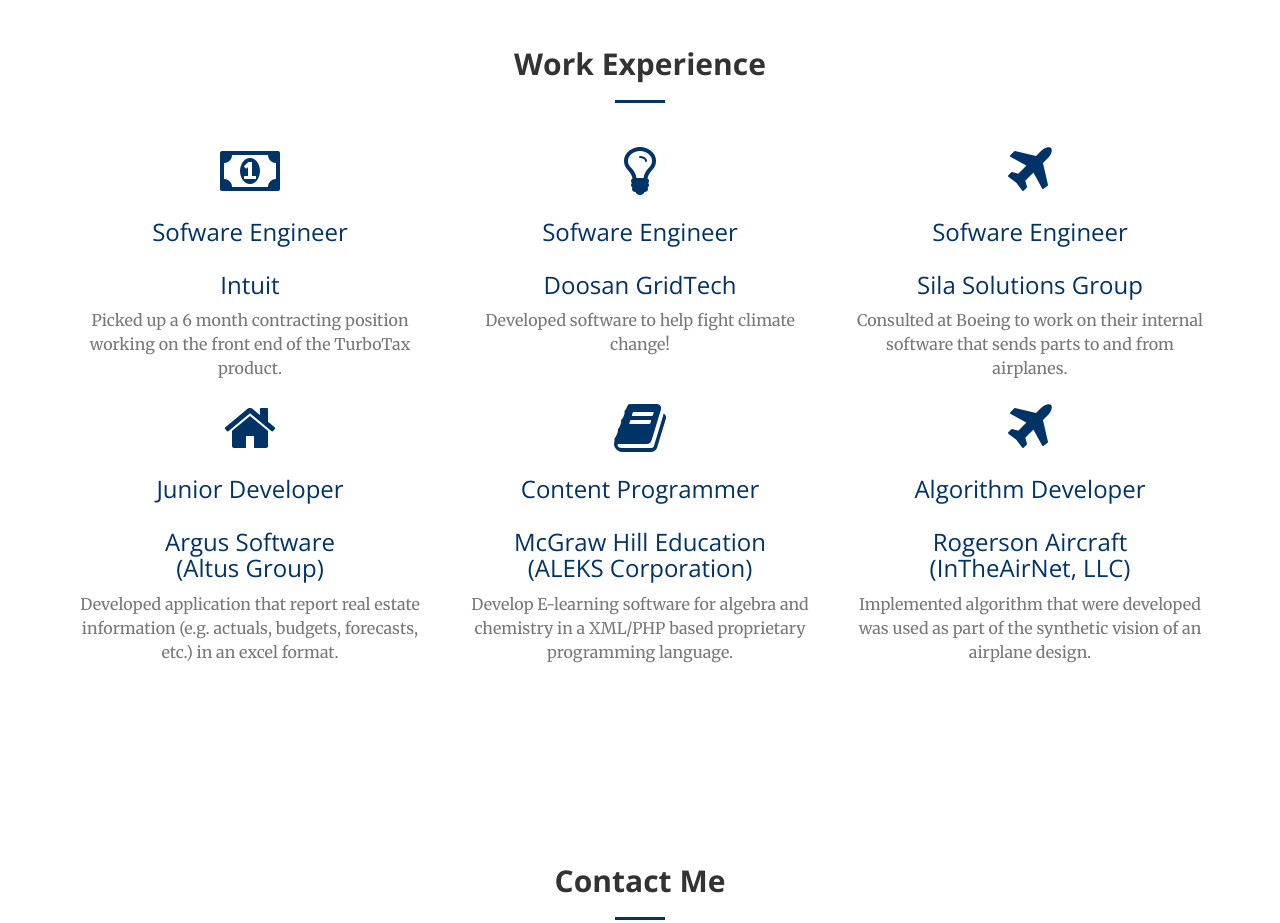
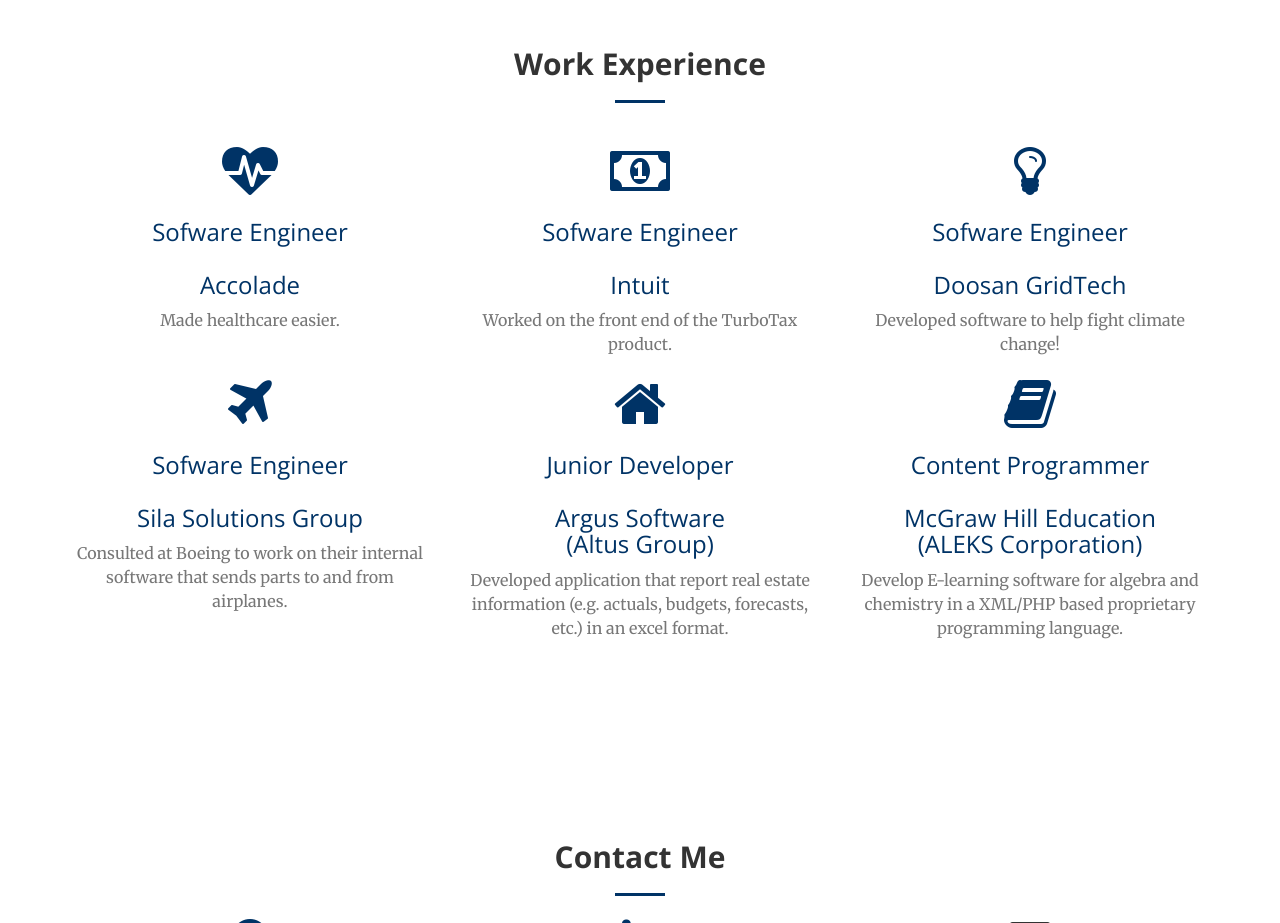
Before and after one commit to Tanagent/tanagent.github.io, a plain HTML site: page index.html in a window 1280 px wide. Shown: the part 1820-2743 px from the top of the page. Drawn offline with nearby package versions, Linux system fonts and the light colour scheme.

Commit message:
added Accolade

```diff
--- a/index.html
+++ b/index.html
@@ -143,13 +143,19 @@
 		</div>
 		<div class="container">
 
-			<!--*******BRIAN, UNCOMMENT THE CODE BELOW WHEN YOU HAVE NEW WORK EXPERIENCR TO HAVE. IF YOU HAVE ONLY ONE NEW WORK EXPERIENCE TO ADD, ONLY UNCOMMENT THE MIDDLE PART (THE SECOND SET OF DIVS)********-->
 			<div class="row">
+                <div class="col-lg-4 col-md-4 text-center">
+					<div class="service-box">
+						<i class="fa fa-4x fa-heartbeat text-primary sr-icons"></i>
+						<h3>Sofware Engineer<br><br>Accolade</h3>
+						<p class="text-muted">Made healthcare easier.</p>
+					</div>
+				</div>
 				<div class="col-lg-4 col-md-4 text-center">
 					<div class="service-box">
 						<i class="fa fa-4x fa-money text-primary sr-icons"></i>
 						<h3>Sofware Engineer<br><br>Intuit</h3>
-						<p class="text-muted">Picked up a 6 month contracting position working on the front end of the TurboTax product.</p>
+						<p class="text-muted">Worked on the front end of the TurboTax product.</p>
 					</div>
 				</div>
 
@@ -160,19 +166,18 @@
                         <p class="text-muted">Developed software to help fight climate change!</p>
                     </div>
 				</div>
+			</div>
 
-				<div class="col-lg-4 col-md-4 text-center">
+
+
+			<div class="row">
+                <div class="col-lg-4 col-md-4 text-center">
 					<div class="service-box">
                         <i class="fa fa-4x fa-plane text-primary sr-icons"></i>
                         <h3>Sofware Engineer<br><br>Sila Solutions Group</h3>
                         <p class="text-muted">Consulted at Boeing to work on their internal software that sends parts to and from airplanes.</p>
                     </div>
 				</div>
-			</div>
-
-
-
-			<div class="row">
 				<div class="col-lg-4 col-md-4 text-center">
 					<div class="service-box">
                         <i class="fa fa-4x fa-home text-primary sr-icons"></i>
@@ -186,15 +191,6 @@
                         <a class="bt-link-styles" target="_blank" href="https://www.aleks.com/">
                         <h3>Content Programmer<br><br>McGraw Hill Education<br>(ALEKS Corporation)</h3>
                         <p class="text-muted">Develop E-learning software for algebra and chemistry in a XML/PHP based proprietary programming language.</p>
-                        </a>
-                    </div>
-                </div>
-                <div class="col-lg-4 col-md-4 text-center">
-                    <div class="service-box">
-                        <i class="fa fa-4x fa-plane text-primary sr-icons"></i>
-                        <a class="bt-link-styles" target="_blank" href="http://rogersonaircraft.com/markets-intheairnet/">
-                        <h3>Algorithm Developer<br><br>Rogerson Aircraft<br>(InTheAirNet, LLC)</h3>
-                        <p class="text-muted">Implemented algorithm that were developed was used as part of the synthetic vision of an airplane design.</p>
                         </a>
                     </div>
                 </div>
```
